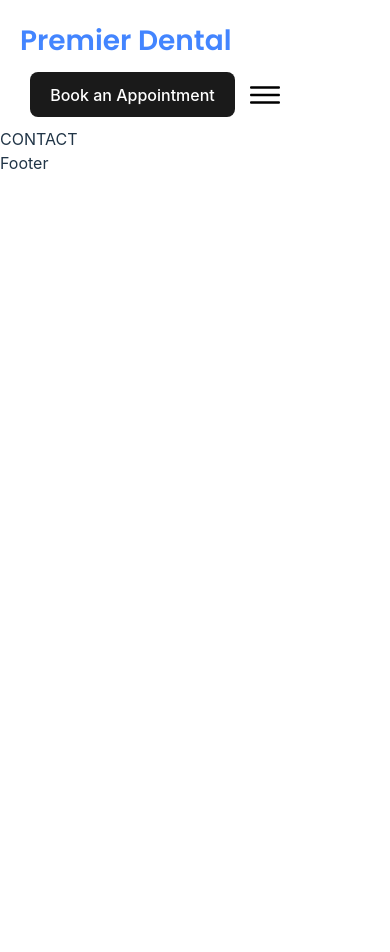
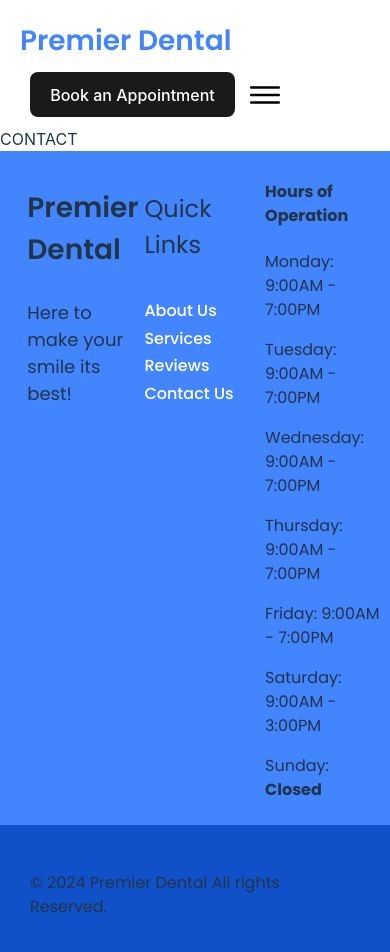
Before and after one commit to kingsteven1113/Website-Template-1, a React (Vite) app in the folder Website Template 1/: page /contact in a window 390 px wide. Shown: the top 952 px of the page. Before the commit the page ends 844 px from the top, so only its background shows below. Built offline with nearby package versions, Linux system fonts and the light colour scheme.

Commit message:
finished up the last sections of the landing page but they still need css for responsive design

```diff
--- a/Website Template 1/src/Components/Footer/Footer.css
+++ b/Website Template 1/src/Components/Footer/Footer.css
@@ -0,0 +1,69 @@
+.Footer {
+    display: flex;
+    flex-direction: column;
+    gap: 0px;
+}
+
+.TopFooter {
+    display: flex;
+    padding: 2vw;
+    margin: 0px;
+    background-color: #4385ff;
+}
+
+.TopFooterSec1 {
+    width: 33vw;
+    padding-left: 5vw;
+}
+
+.FooterSec1Text {
+    font-family: Poppins;
+    font-size: 18px;
+}
+
+
+.FooterSec1Title {
+font-weight: 600;
+font-size: 28px;
+text-decoration: none;
+transition: 0.5s;
+font-family: Poppins;
+}
+
+
+.TopFooterSec2 {
+    width: 34vw;
+    display: flex;
+    flex-direction: column;
+    gap: 1vw;
+}
+
+.TopFooterSec2 h4 {
+    font-family: Poppins;
+    font-size: 24px;
+    font-weight: 400;
+}
+
+.TopFooterSec2 a {
+    text-decoration: none;
+    color: #fff;
+    font-family: Poppins;
+    font-weight: 500;
+
+}
+
+.TopFooterSec2 a:hover {
+    text-decoration: underline;
+}
+
+
+.TopFooterSec3 {
+    width: 33vw;
+    font-family: Poppins;
+}
+
+.BottomFooter {
+    background-color: #1051c9;
+    font-family: Poppins;
+    padding: 30px;
+}
--- a/Website Template 1/src/Components/Footer/Footer.jsx
+++ b/Website Template 1/src/Components/Footer/Footer.jsx
@@ -1,10 +1,40 @@
 import React, {useContext} from 'react'
+import './Footer.css'
 
 const Footer = () => {
 
+  const CurrentYear = new Date().getFullYear();
+
       return (
         <div>
-          Footer
+          <div className='Footer'>
+                <div className='TopFooter'>
+                  <div className='TopFooterSec1'>
+                    <p className='FooterSec1Title'>Premier Dental</p>
+                    <p className='FooterSec1Text'>Here to make your smile its best!</p>
+                  </div>
+                  <div className='TopFooterSec2'>
+                    <h4>Quick Links</h4>
+                    <a href="/about">About Us</a>
+                    <a href="/services">Services</a>
+                    <a href="/reviews">Reviews</a>
+                    <a href="/contact">Contact Us</a>
+                  </div>
+                  <div className='TopFooterSec3'>
+                  <h4>Hours of Operation</h4>
+                    <p>Monday: 9:00AM - 7:00PM</p>
+                    <p>Tuesday: 9:00AM - 7:00PM</p>
+                    <p>Wednesday: 9:00AM - 7:00PM</p>
+                    <p>Thursday: 9:00AM - 7:00PM</p>
+                    <p>Friday: 9:00AM - 7:00PM</p>
+                    <p>Saturday: 9:00AM - 3:00PM</p>
+                    <p>Sunday: <strong>Closed</strong></p>
+                  </div>
+                </div>
+                <div className='BottomFooter'>
+                  <p>&copy; {CurrentYear} Premier Dental All rights Reserved.</p>
+                </div>
+              </div>
         </div>
       );
 
--- a/Website Template 1/src/Components/LandingPage/LandingPage.css
+++ b/Website Template 1/src/Components/LandingPage/LandingPage.css
@@ -241,10 +241,9 @@
     .SpecialOffers {
             display: flex;
             flex-direction: column;
-            margin-right: 5vw;
-            margin-left: 5vw;
-            margin-top: 5vw;
+            margin: 5vw;
             gap: 2vw;
+
     }
 
       .SpecialOffersCTA {
@@ -293,22 +292,6 @@
         font-family: Poppins;
         font-weight: 400;
         font-size: 14px;
-    }
-
-    .TopFooter {
-        display: flex;
-        margin: 0;
-        background-color: #4385ff;
-    }
-
-    .TopFooterSec1 {
-        width: 33vw;
-    }
-    .TopFooterSec2 {
-        width: 34vw;
-    }
-    .TopFooterSec3 {
-        width: 33vw;
     }
 
     }
--- a/Website Template 1/src/Components/LandingPage/LandingPage.jsx
+++ b/Website Template 1/src/Components/LandingPage/LandingPage.jsx
@@ -6,7 +6,7 @@ import TeamMember2 from '../../assets/TeamMember2.jpg'
 import WhoWeAreImage from '../../assets/WhoWeAreImage.jpg'
 const LandingPage = () => {
 
-  document.getElementById('year').textContent = new Date().getFullYear();
+
 
       return (
         <div>
@@ -75,34 +75,6 @@ const LandingPage = () => {
                 </ul>
                 <a className='SpecialOffersCTA' href="/contact">Book An Appointment</a>
               </div>
-
-              <div>
-                <div className='TopFooter'>
-                  <div className='TopFooterSec1'>
-                    <p>Premier Dental</p>
-                  </div>
-                  <div className='TopFooterSec2'>
-                    <h4>Quick Links</h4>
-                    <a href="/about">About Us</a>
-                    <a href="/services">Services</a>
-                    <a href="/reviews">Reviews</a>
-                    <a href="/contact">Contact Us</a>
-                  </div>
-                  <div className='TopFooterSec3'>
-                  <h4>Hours of Operation</h4>
-                    <p>Monday:</p>
-                    <p>Tuesday:</p>
-                    <p>Wednesday:</p>
-                    <p>Thursday:</p>
-                    <p>Friday:</p>
-                    <p>Saturday:</p>
-                    <p>Sunday:</p>
-                  </div>
-                </div>
-                <div className='BottomFooter'>
-                  <p>&copy; <span id="year"></span> Premier Dental All rights reserved.</p>
-                </div>
-              </div>
         </div>
       );
 
```
